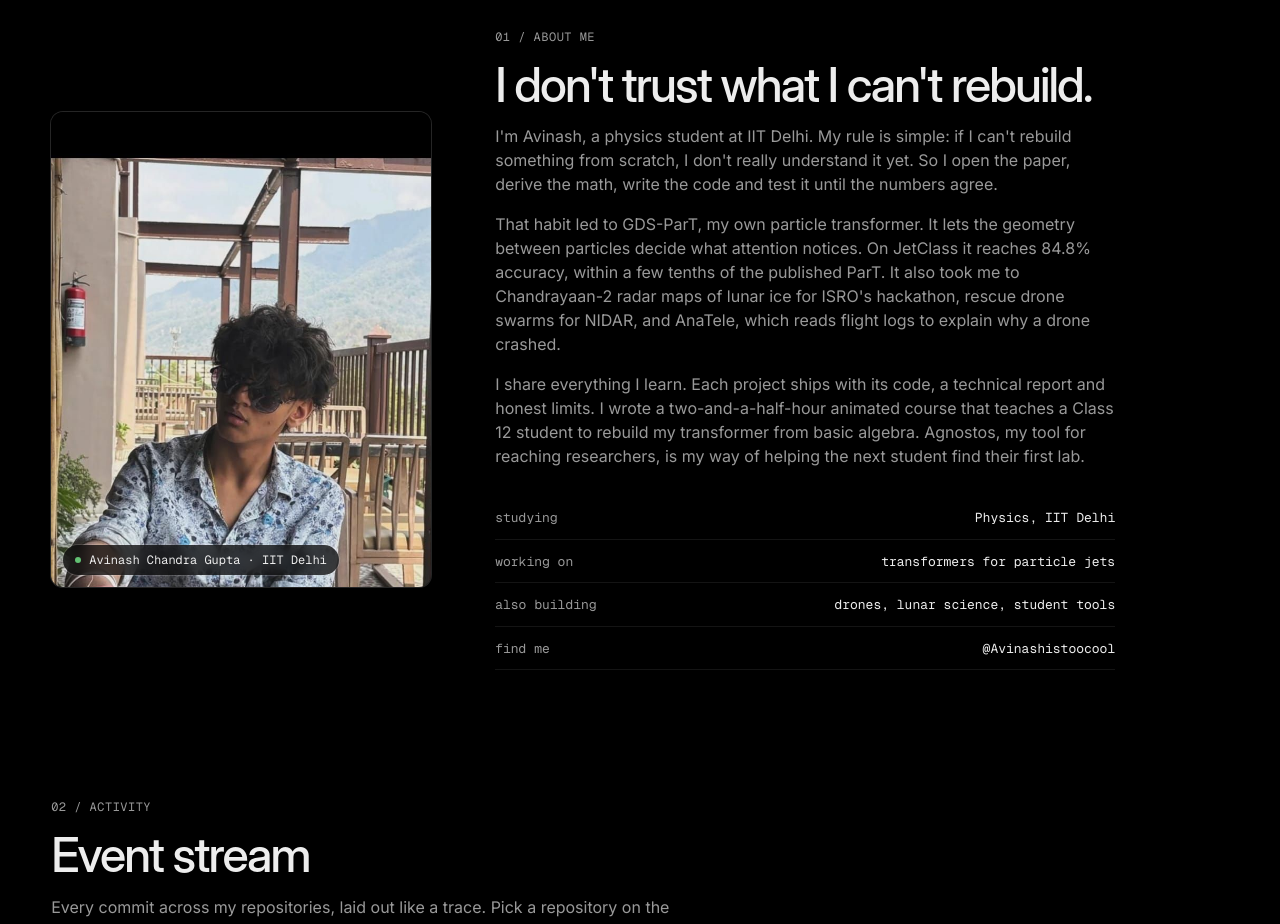
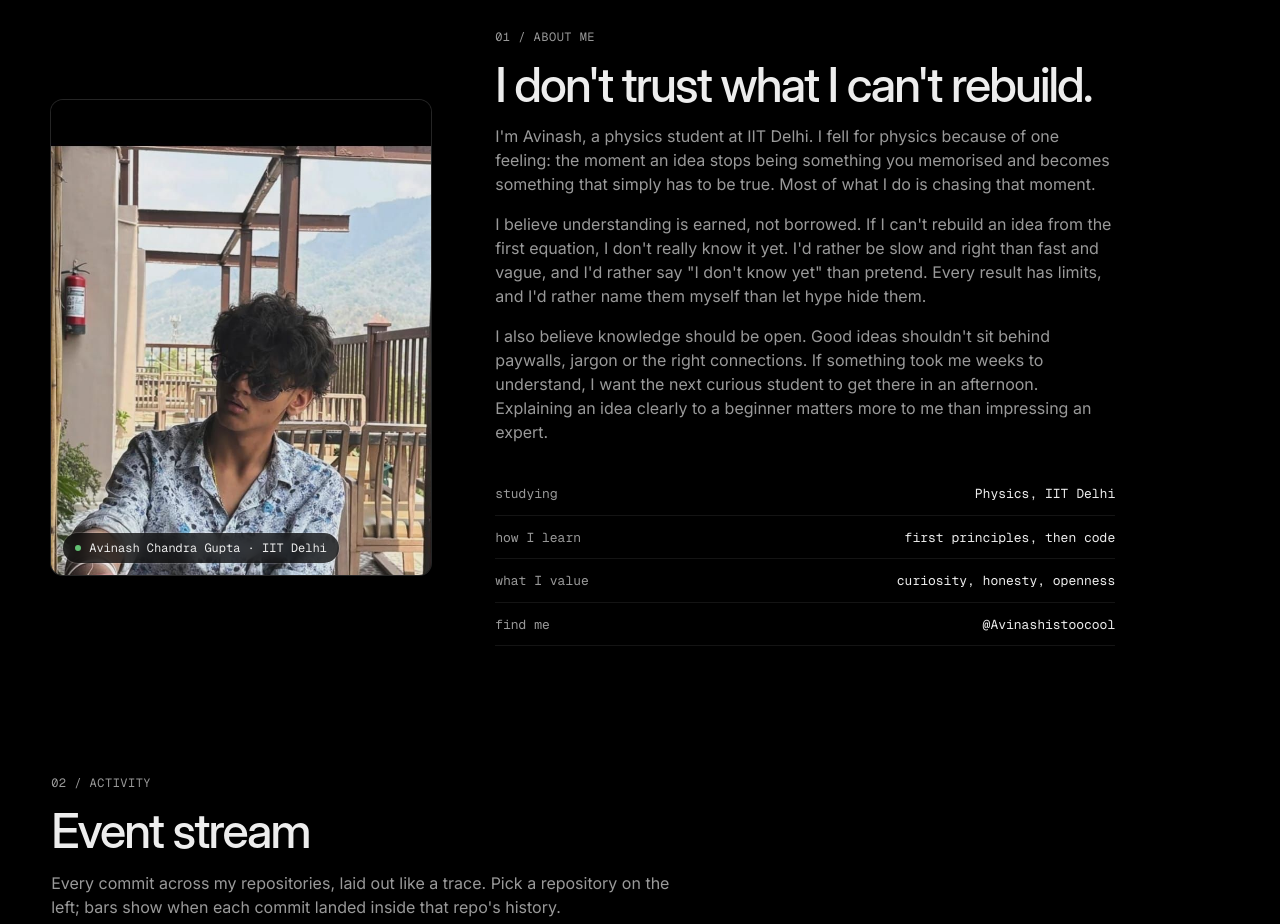
Before and after one commit to Avinashistoocool/Avinashistoocool.github.io, a plain HTML site: page index.html in a window 1280 px wide. Shown: the part 900-1824 px from the top of the page. Drawn offline with nearby package versions, Linux system fonts and the light colour scheme; no server answers.

Commit message:
About me: focus on philosophy rather than projects
Co-authored-by: Copilot <223556219+Copilot@users.noreply.github.com>

```diff
--- a/index.html
+++ b/index.html
@@ -148,13 +148,13 @@
       <div class="about-text">
         <p class="eyebrow mono">01 / about me</p>
         <h2 class="headline">I don't trust what I can't rebuild.</h2>
-        <p class="lede">I'm Avinash, a physics student at IIT Delhi. My rule is simple: if I can't rebuild something from scratch, I don't really understand it yet. So I open the paper, derive the math, write the code and test it until the numbers agree.</p>
-        <p class="lede">That habit led to GDS-ParT, my own particle transformer. It lets the geometry between particles decide what attention notices. On JetClass it reaches 84.8% accuracy, within a few tenths of the published ParT. It also took me to Chandrayaan-2 radar maps of lunar ice for ISRO's hackathon, rescue drone swarms for NIDAR, and AnaTele, which reads flight logs to explain why a drone crashed.</p>
-        <p class="lede">I share everything I learn. Each project ships with its code, a technical report and honest limits. I wrote a two-and-a-half-hour animated course that teaches a Class 12 student to rebuild my transformer from basic algebra. Agnostos, my tool for reaching researchers, is my way of helping the next student find their first lab.</p>
+        <p class="lede">I'm Avinash, a physics student at IIT Delhi. I fell for physics because of one feeling: the moment an idea stops being something you memorised and becomes something that simply has to be true. Most of what I do is chasing that moment.</p>
+        <p class="lede">I believe understanding is earned, not borrowed. If I can't rebuild an idea from the first equation, I don't really know it yet. I'd rather be slow and right than fast and vague, and I'd rather say "I don't know yet" than pretend. Every result has limits, and I'd rather name them myself than let hype hide them.</p>
+        <p class="lede">I also believe knowledge should be open. Good ideas shouldn't sit behind paywalls, jargon or the right connections. If something took me weeks to understand, I want the next curious student to get there in an afternoon. Explaining an idea clearly to a beginner matters more to me than impressing an expert.</p>
         <ul class="about-facts mono">
           <li><span>studying</span>Physics, IIT Delhi</li>
-          <li><span>working on</span>transformers for particle jets</li>
-          <li><span>also building</span>drones, lunar science, student tools</li>
+          <li><span>how I learn</span>first principles, then code</li>
+          <li><span>what I value</span>curiosity, honesty, openness</li>
           <li><span>find me</span><a href="https://github.com/Avinashistoocool" target="_blank" rel="noopener">@Avinashistoocool</a></li>
         </ul>
       </div>
```
